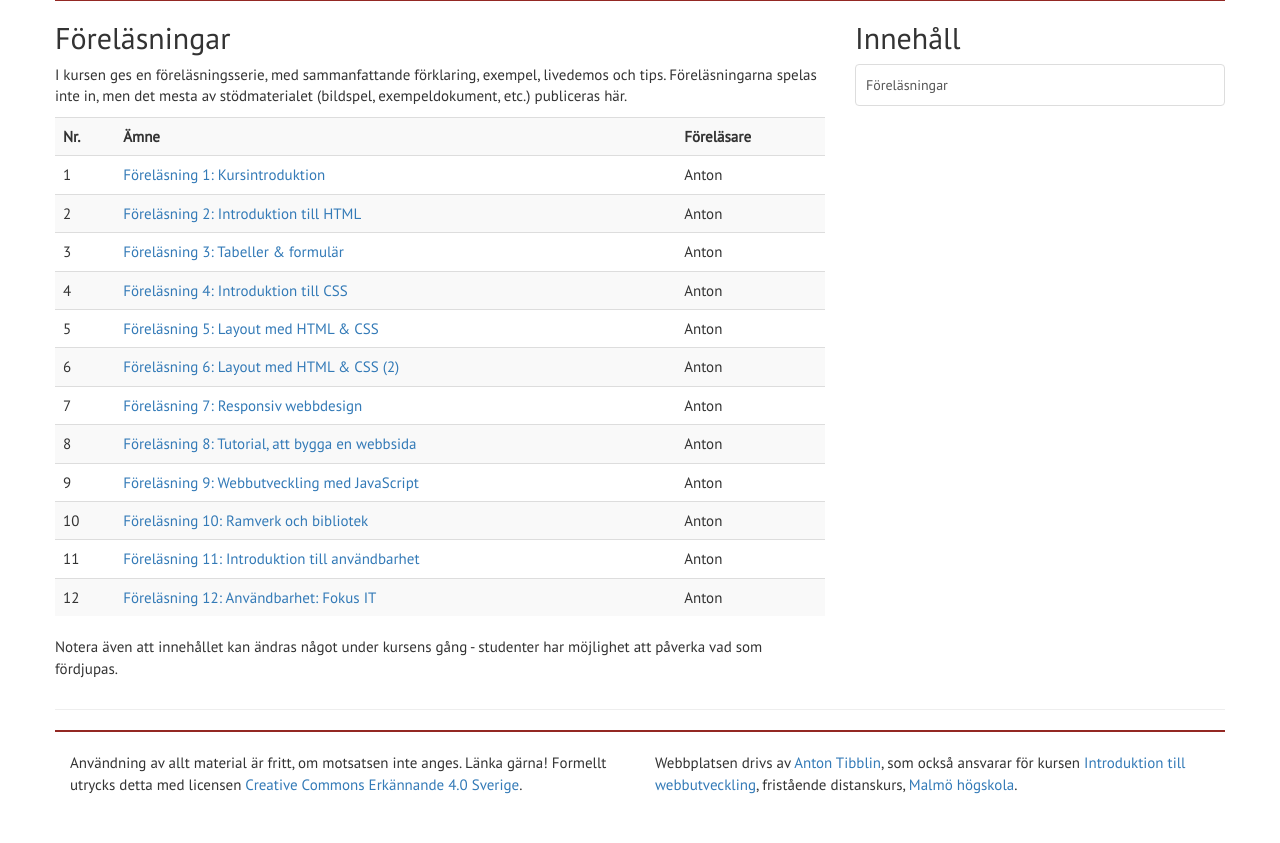
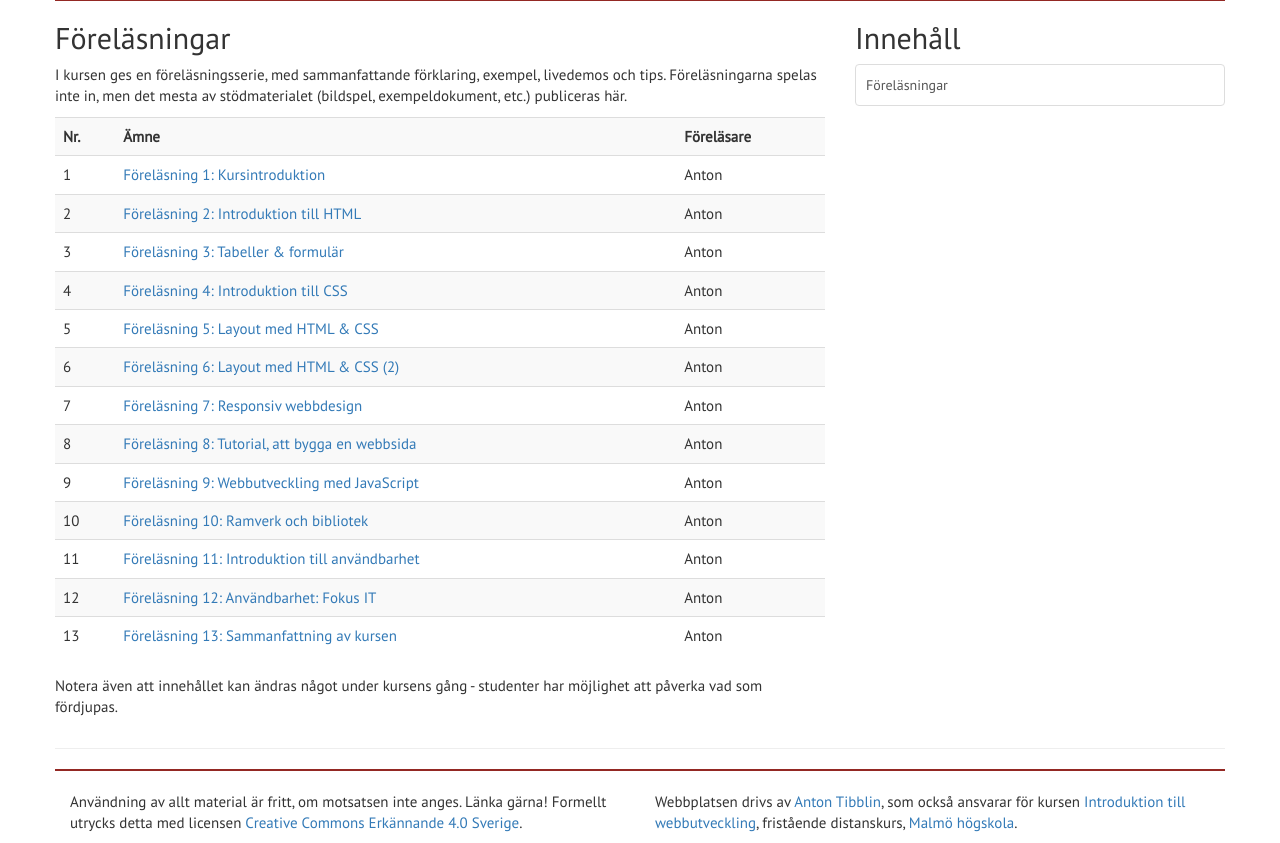
Before and after one commit to mau-dvmt/da156a, a PHP site: page /lectures.php in a window 1280 px wide. Shown: the part 171-1014 px from the top of the page. Before the commit the page ends 965 px from the top, so only its background shows below. Run offline with PHP 8.4, Linux system fonts and the light colour scheme; some libraries are stand-ins or nearby versions.

Commit message:
Added lecture 13

```diff
--- a/index.php
+++ b/index.php
@@ -29,6 +29,7 @@ include "_header.php";
 		</div>
 		<h2>Senaste händelser</h2>
 		<div class="list-group">
+			<a href="/lectures.php?nr=13" class="list-group-item">Föreläsning 13: Sammanfattning</a>
 			<a href="/lectures.php?nr=12" class="list-group-item">Föreläsning 12: Användbarhet: Fokus IT</a>
 			<a href="/lectures.php?nr=11" class="list-group-item">Föreläsning 11: Introduktion till användbarhet</a>
 			<a href="/lectures.php?nr=10" class="list-group-item">Föreläsning 10: Ramverk och bibliotek</a>
--- a/lectures.php
+++ b/lectures.php
@@ -92,6 +92,11 @@
 					<td><a href="/lectures.php?nr=12">Föreläsning 12: Användbarhet: Fokus IT</a></td>
 					<td>Anton</td>
 				</tr>
+				<tr>
+					<td>13</td>
+					<td><a href="/lectures.php?nr=13">Föreläsning 13: Sammanfattning av kursen</a></td>
+					<td>Anton</td>
+				</tr>
             </table>
 
 			<p>Notera även att innehållet kan ändras något under kursens gång - studenter har möjlighet att påverka vad som fördjupas.</p>
--- a/plan.php
+++ b/plan.php
@@ -146,7 +146,7 @@
                     <td rowspan="3">41</td>
                     <td>11/10</td>
                     <td>13-15</td>
-                    <td>Föreläsning 13: Extratillfälle</td>
+                    <td><a href="/lectures.php?nr=12">Föreläsning 13: Sammanfattning av kursen</a></td>
 					<td></td>
                 </tr>
                 <tr class="laboration even">
```
Also changed, not shown: lectures/13/index.php (added, +7 -0 lines), 1 other file.
